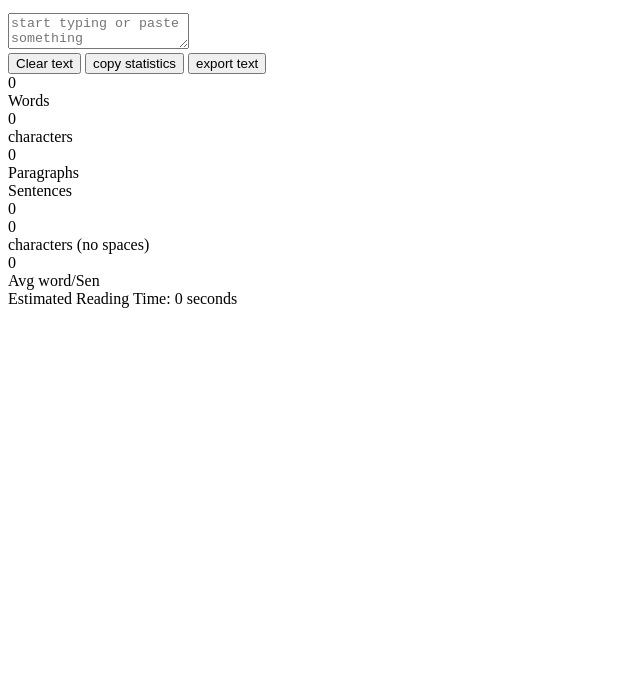
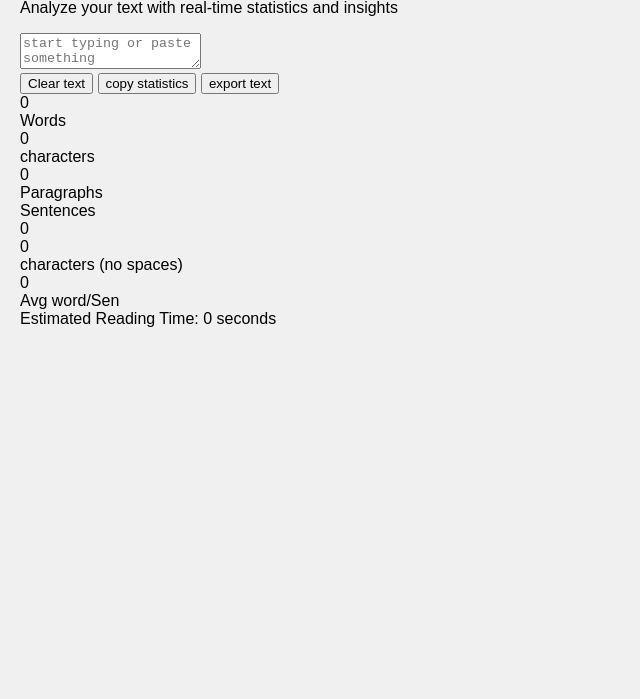
Before and after one commit to rabiulhossen/word-counter, a plain HTML site: page index.html in a window 1280 px wide. Shown: the part 101-800 px from the top of the page, without its empty margins (0-640 px from the left). Drawn offline with Linux system fonts and the light colour scheme.

Commit message:
initial css added

```diff
--- a/index.html
+++ b/index.html
@@ -5,6 +5,7 @@
     <meta charset="UTF-8" />
     <meta name="viewport" content="width=device-width, initial-scale=1.0" />
     <title>Word Counter App</title>
+    <link rel="stylesheet" href="style.css" />
 </head>
 
 <body>
--- a/style.css
+++ b/style.css
@@ -0,0 +1,6 @@
+body{
+    background-color: #f0f0f0;
+    font-family: Arial, sans-serif;
+    margin: 0;
+    padding: 20px;
+}
```
